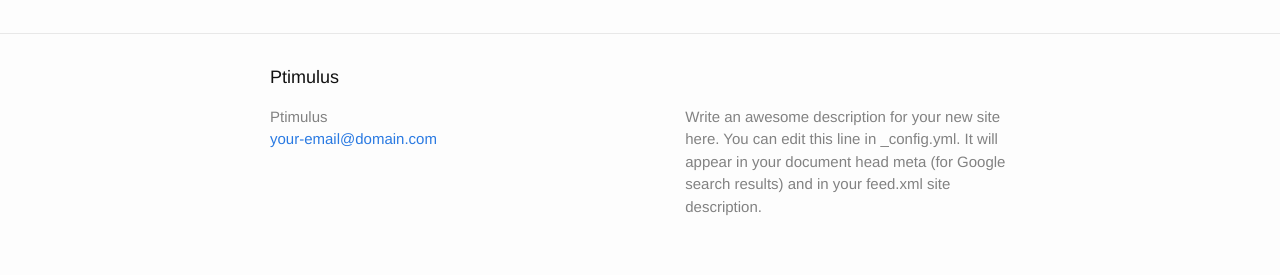
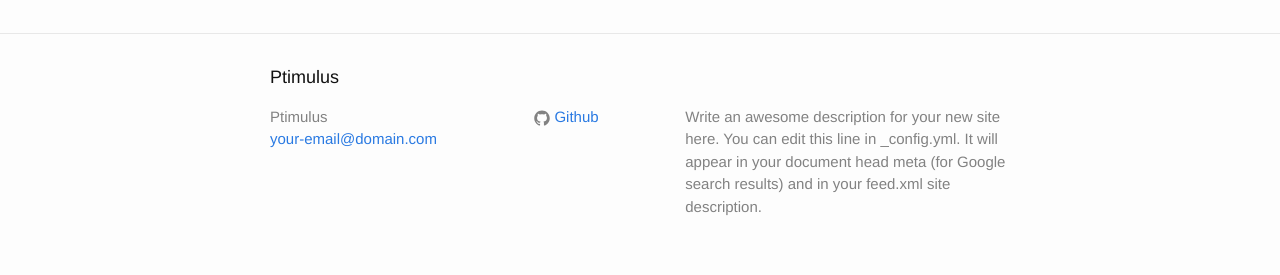
Before and after one commit to MichaelMure/ptimulus.eu, a Jekyll site: the page built from index.html, in a window 1280 px wide. Shown: the part 1229-1504 px from the top of the page. Built offline with Jekyll 4.4.1, drawn with Linux system fonts in a browser that asks for light colours.

Commit message:
add the link to github

```diff
--- a/_includes/footer.html
+++ b/_includes/footer.html
@@ -14,19 +14,17 @@
 
       <div class="footer-col  footer-col-2">
         <ul class="social-media-list">
-          {% if site.github_username %}
           <li>
-            <a href="https://github.com/{{ site.github_username }}">
+            <a href="https://github.com/NicolasFrd/Ptimulus">
               <span class="icon  icon--github">
                 <svg viewBox="0 0 16 16">
                   <path fill="#828282" d="M7.999,0.431c-4.285,0-7.76,3.474-7.76,7.761 c0,3.428,2.223,6.337,5.307,7.363c0.388,0.071,0.53-0.168,0.53-0.374c0-0.184-0.007-0.672-0.01-1.32 c-2.159,0.469-2.614-1.04-2.614-1.04c-0.353-0.896-0.862-1.135-0.862-1.135c-0.705-0.481,0.053-0.472,0.053-0.472 c0.779,0.055,1.189,0.8,1.189,0.8c0.692,1.186,1.816,0.843,2.258,0.645c0.071-0.502,0.271-0.843,0.493-1.037 C4.86,11.425,3.049,10.76,3.049,7.786c0-0.847,0.302-1.54,0.799-2.082C3.768,5.507,3.501,4.718,3.924,3.65 c0,0,0.652-0.209,2.134,0.796C6.677,4.273,7.34,4.187,8,4.184c0.659,0.003,1.323,0.089,1.943,0.261 c1.482-1.004,2.132-0.796,2.132-0.796c0.423,1.068,0.157,1.857,0.077,2.054c0.497,0.542,0.798,1.235,0.798,2.082 c0,2.981-1.814,3.637-3.543,3.829c0.279,0.24,0.527,0.713,0.527,1.437c0,1.037-0.01,1.874-0.01,2.129 c0,0.208,0.14,0.449,0.534,0.373c3.081-1.028,5.302-3.935,5.302-7.362C15.76,3.906,12.285,0.431,7.999,0.431z"/>
                 </svg>
               </span>
 
-              <span class="username">{{ site.github_username }}</span>
+              <span class="username">Github</span>
             </a>
           </li>
-          {% endif %}
 
           {% if site.twitter_username %}
           <li>
```
